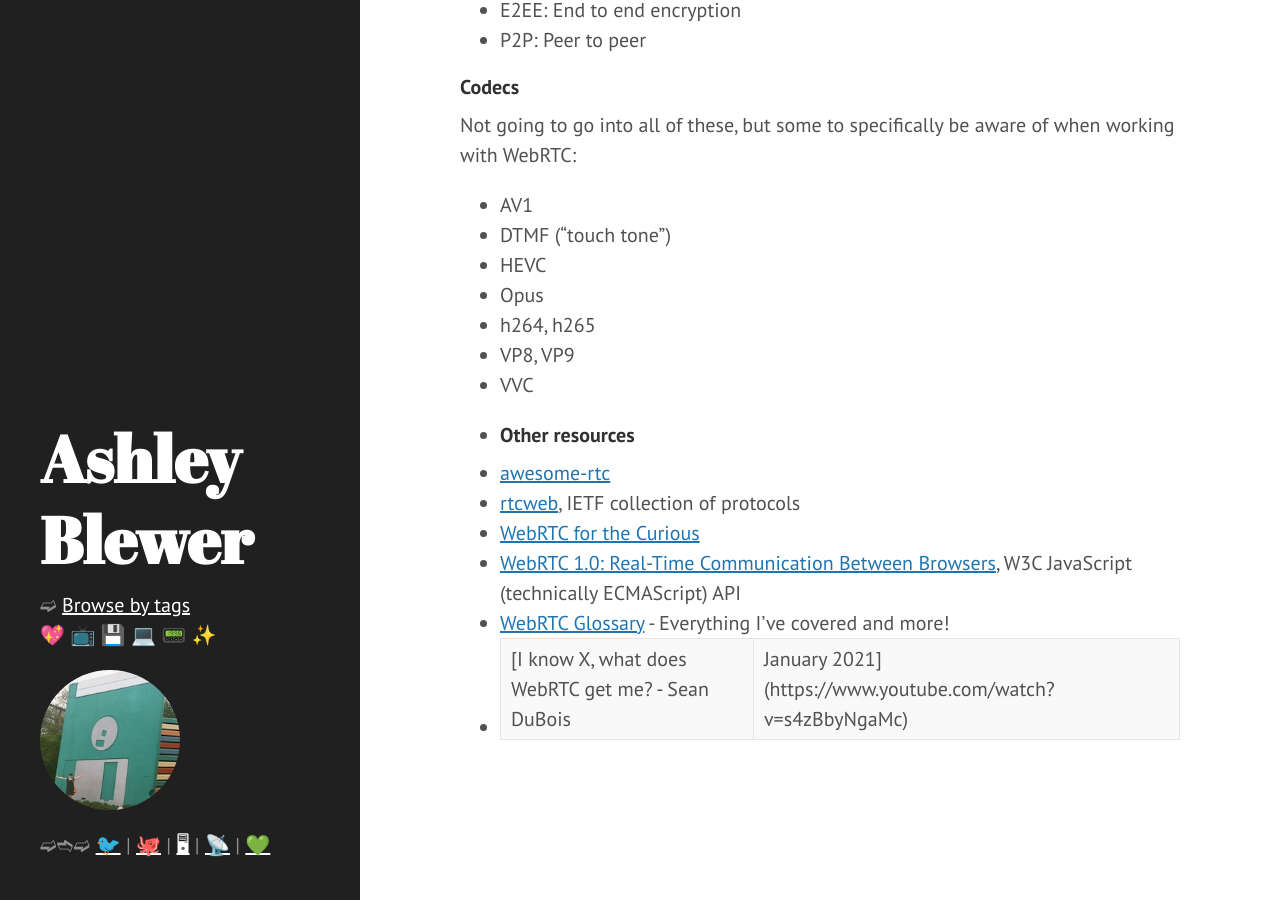
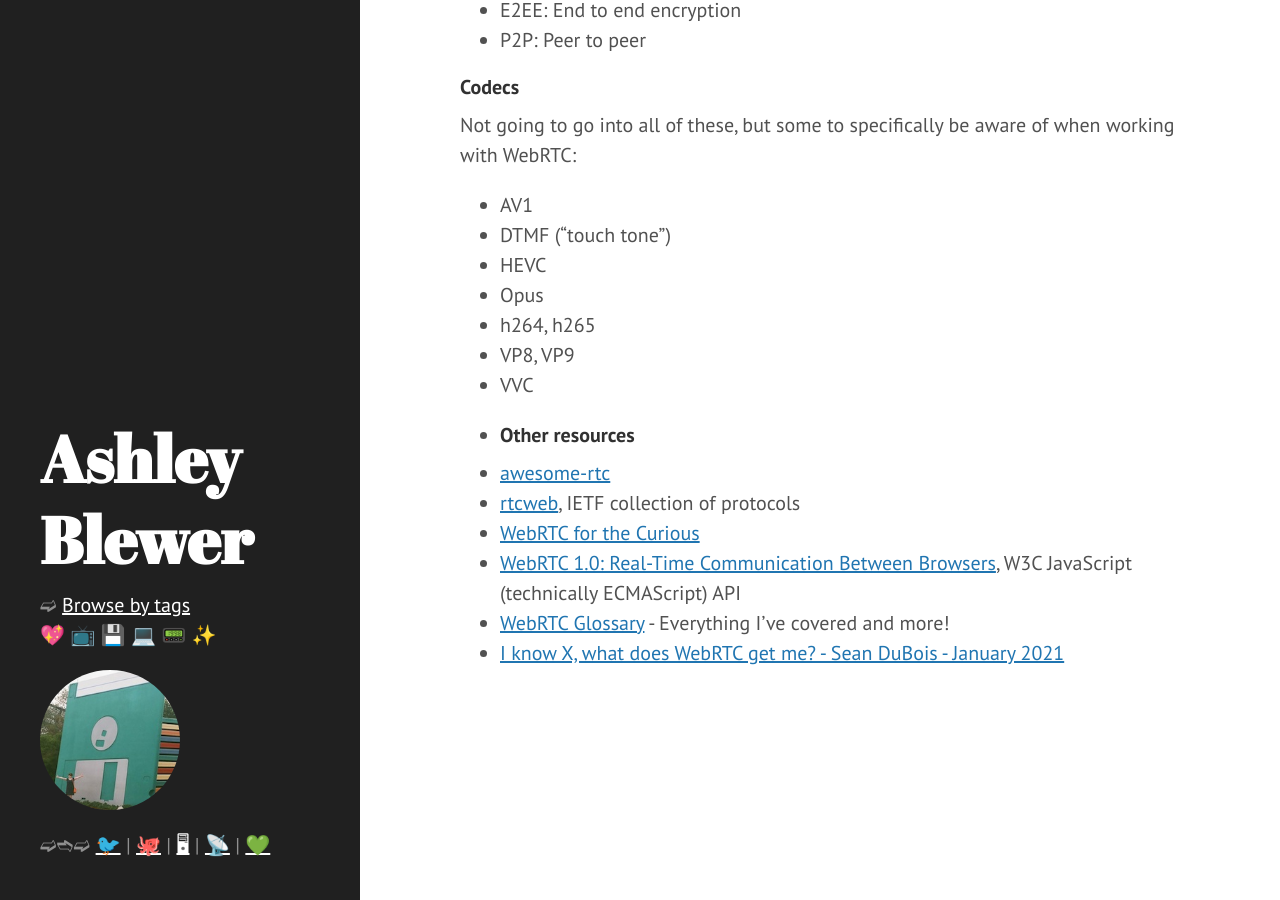
Before and after one commit to ablwr/ablwr.github.io, a Jekyll site: the page built from _posts/2021-06-03-webrtc-common-lingo.md, in a window 1280 px wide and 900 px high, scrolled down 5775 px. Built offline with Jekyll 4.4.1, drawn with Linux system fonts in a browser that asks for light colours.

Commit message:
Markdown syntax issue

```diff
--- a/_posts/2021-06-03-webrtc-common-lingo.md
+++ b/_posts/2021-06-03-webrtc-common-lingo.md
@@ -173,4 +173,4 @@ Not going to go into all of these, but some to specifically be aware of when wor
 - [WebRTC for the Curious](https://webrtcforthecurious.com/)
 - [WebRTC 1.0: Real-Time Communication Between Browsers](https://w3c.github.io/webrtc-pc/), W3C JavaScript (technically ECMAScript) API
 - [WebRTC Glossary](https://webrtcglossary.com/) - Everything I've covered and more!
-- [I know X, what does WebRTC get me? - Sean DuBois | January 2021](https://www.youtube.com/watch?v=s4zBbyNgaMc)
+- [I know X, what does WebRTC get me? - Sean DuBois - January 2021](https://www.youtube.com/watch?v=s4zBbyNgaMc)
```
